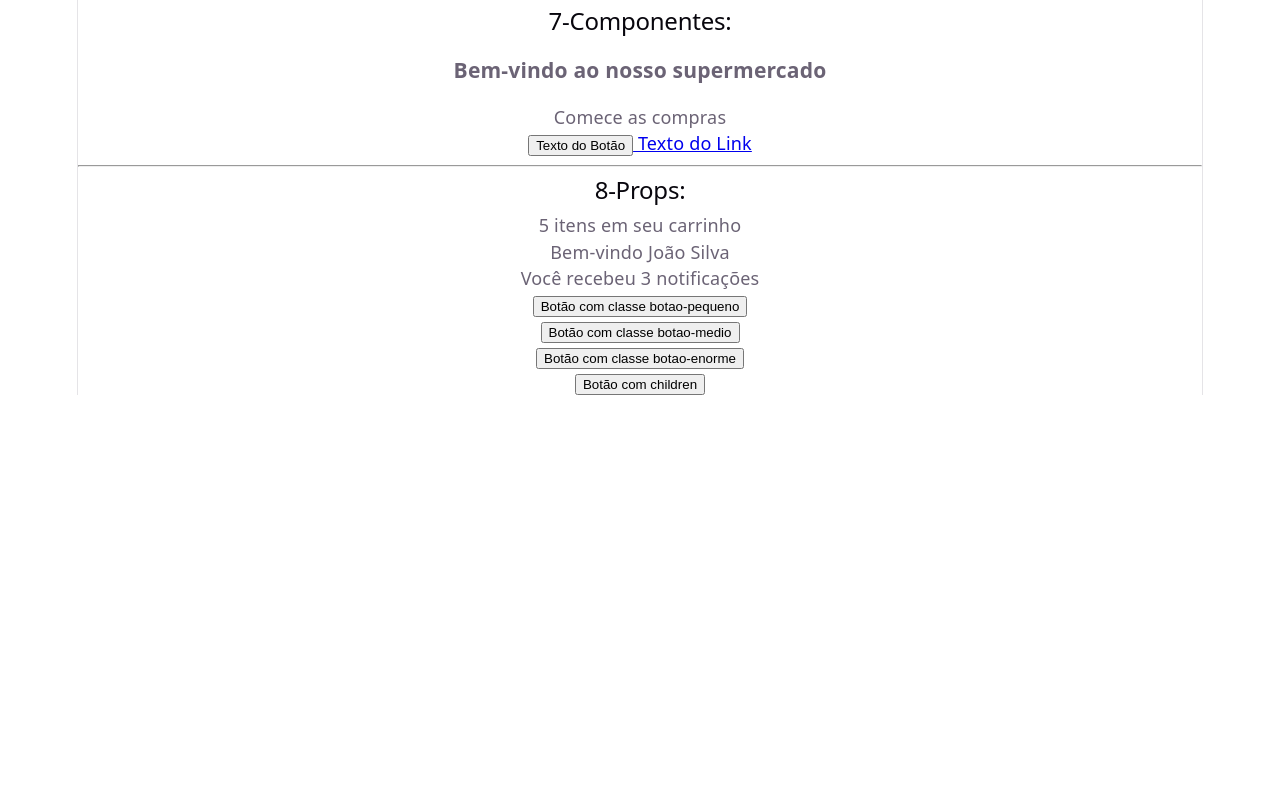
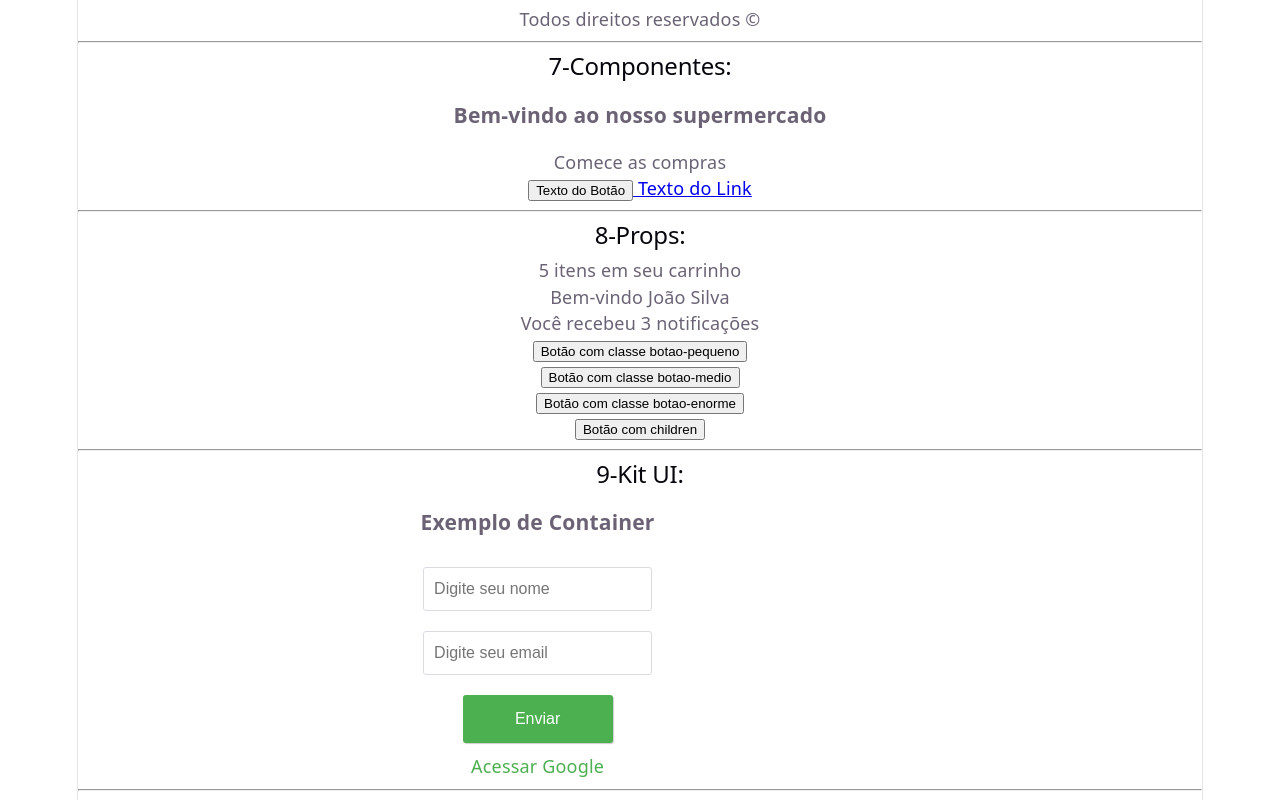
Before and after one commit to Josinaldo-Jr/devStart, a React (Vite) app in the folder Fase 1/react-fase1/: page / in a window 1280 px wide. Shown: the part 835-1635 px from the top of the page. Before the commit the page ends 1230 px from the top, so only its background shows below. Built offline with nearby package versions, Linux system fonts and the light colour scheme.

Commit message:
feat: add KitUI components and integrate into App; update MetodoDePagamento structure

```diff
--- a/Fase 1/react-fase1/src/App.jsx
+++ b/Fase 1/react-fase1/src/App.jsx
@@ -1,10 +1,11 @@
 import React from 'react';
-import './App.css'
+import './App.css';
 import ExpressoesJSX from './pages/ExpressoesJSX';
 import PraticaJSX from './pages/PraticaJSX';
 import Componentes from './pages/Componentes';
 import PraticaProps from './pages/Props';
-
+import KitUI from './pages/KitUI';
+import './components/KitUI/style.css';
 
 
 // ------------------- //
@@ -22,6 +23,9 @@
       <Componentes />
       <hr />
       <PraticaProps />
+      <hr />
+      <KitUI />
+      <hr />
     </div>
   );
 }
--- a/Fase 1/react-fase1/src/components/ExpressoesJSX/MetodoDePagamento.jsx
+++ b/Fase 1/react-fase1/src/components/ExpressoesJSX/MetodoDePagamento.jsx
@@ -1,10 +1,13 @@
 function MetodoDePagamento({ nome }) {
-  return (
+  return (<>
+  <ul>
     <li
       className={`metodo-de-pagamento opcao-${nome.toLowerCase()}`}
     >
       {nome}
     </li>
+  </ul>
+    </>
   );
 }
 
--- /dev/null
+++ b/Fase 1/react-fase1/src/components/KitUI/ProjetoUI.jsx
@@ -0,0 +1,32 @@
+export function Botao({ type, desabilitado, children }) {
+  return (
+    <button type={type} disabled={desabilitado} className="ui-button">
+      {children}
+    </button>
+  );
+}
+
+export function Container({ children }) {
+  return <div className="ui-container"> {children} </div>;
+}
+
+export function Input({ type = "text", placeholder, nome }) {
+  return (
+    <input
+      type={type}
+      placeholder={placeholder}
+      name={nome}
+      className="ui-textfield"
+    />
+  );
+}
+
+export function Link({ href, children }) {
+  return (
+    <a href={href} className="ui-link">
+      {children}
+    </a>
+  );
+}
+
+export default { Botao, Container, Input, Link };
--- /dev/null
+++ b/Fase 1/react-fase1/src/components/KitUI/style.css
@@ -0,0 +1,46 @@
+  :root{
+      --primary: #4CAF50;
+      --secondary: #FFC107;
+      --light-gray: #DADCE0;
+  }
+
+  .ui-link {
+      text-decoration: none;
+      color: var(--primary);
+  }
+
+  .ui-container {
+      width: 80%;
+      margin: 0 auto;
+  }
+
+  .ui-textfield {
+    padding: 12px 10px;
+    border-radius: 3px;
+    border: 1px solid var(--light-gray);
+    font-size: 16px;
+  }
+
+  .ui-button {
+    background-color: var(--primary);
+    color: white;
+    border: 0;
+    padding: 15px 20px;
+    min-width: 150px;
+    font-size: 16px;
+    border-radius: 3px;
+    cursor: pointer;
+    transition: opacity 200ms ease-out;
+    box-shadow: 1px 1px 1px rgba(0, 0, 0, 0.2);
+  }
+  .ui-button:hover {
+      opacity: 0.8;
+  }
+  .ui-button:disabled {
+      opacity: 0.4;
+      cursor: disabled;
+  }
+
+  [class^="ui-"] {
+      margin: 10px;
+  }
--- /dev/null
+++ b/Fase 1/react-fase1/src/pages/KitUI.jsx
@@ -0,0 +1,22 @@
+import { Botao, Container, Input, Link } from "../components/KitUI/ProjetoUI";
+
+function KitUI() {
+
+  return (
+    <>
+      <h2>9-Kit UI:</h2>
+      <Container>
+        <h3>Exemplo de Container</h3>
+        <Input placeholder="Digite seu nome" nome="nome" />
+        <br />
+        <Input type="email" placeholder="Digite seu email" nome="email" />
+        <br />
+        <Botao type="submit">Enviar</Botao>
+        <br />
+        <Link href="https://www.google.com">Acessar Google</Link>
+      </Container>
+    </>
+  );
+}
+
+export default KitUI;
--- a/Fase 1/react-fase1/src/pages/PraticaJSX.jsx
+++ b/Fase 1/react-fase1/src/pages/PraticaJSX.jsx
@@ -1,4 +1,3 @@
-
 import MetodoDePagamento from "../components/praticaJSX/MetodoDePagamento";
 import ObterMenuSuspenso from "../components/praticaJSX/MenuSuspenso";
 import AvatarDoUsuario from "../components/PraticaJSX/AvatarDoUsuario";
```
